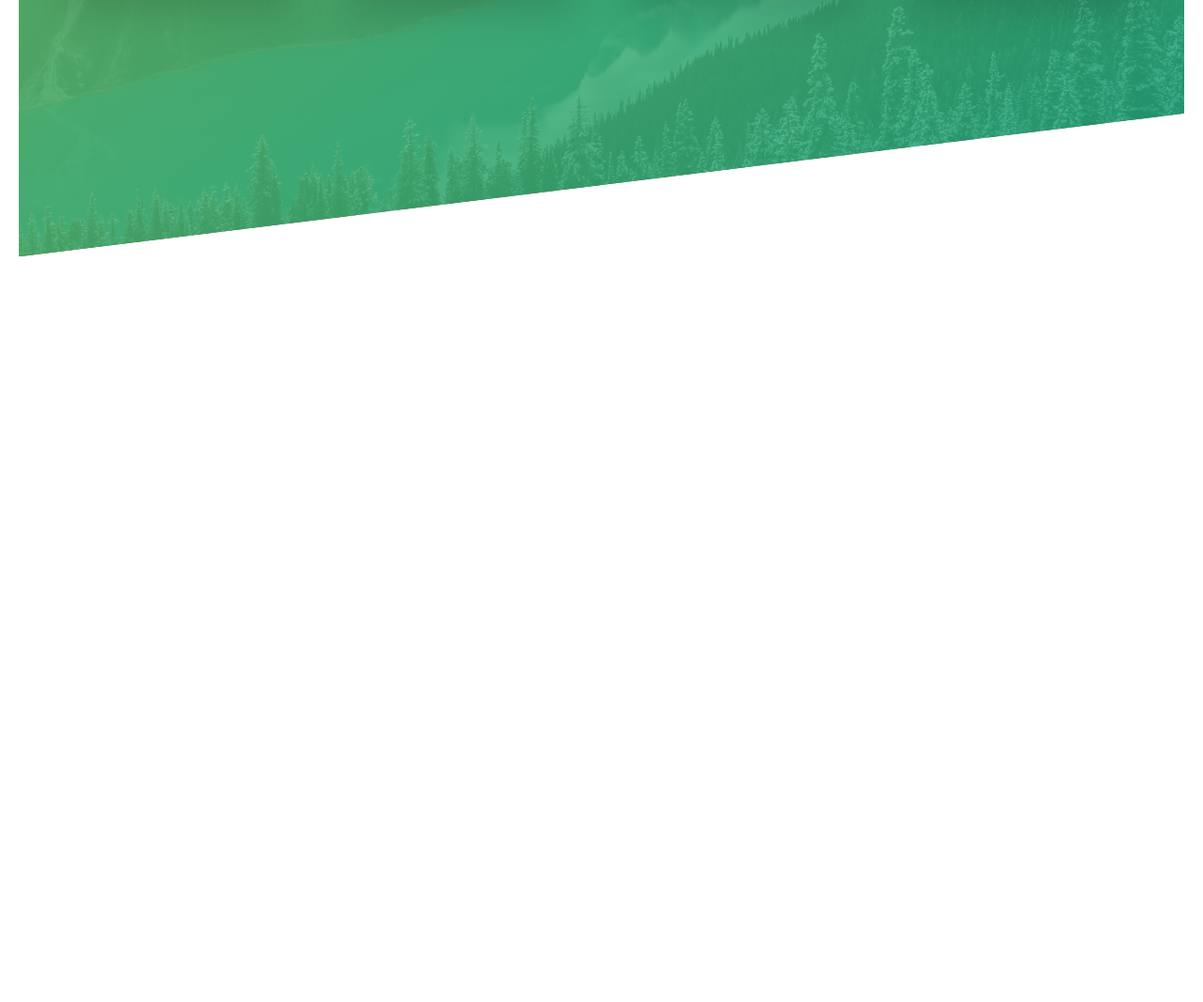
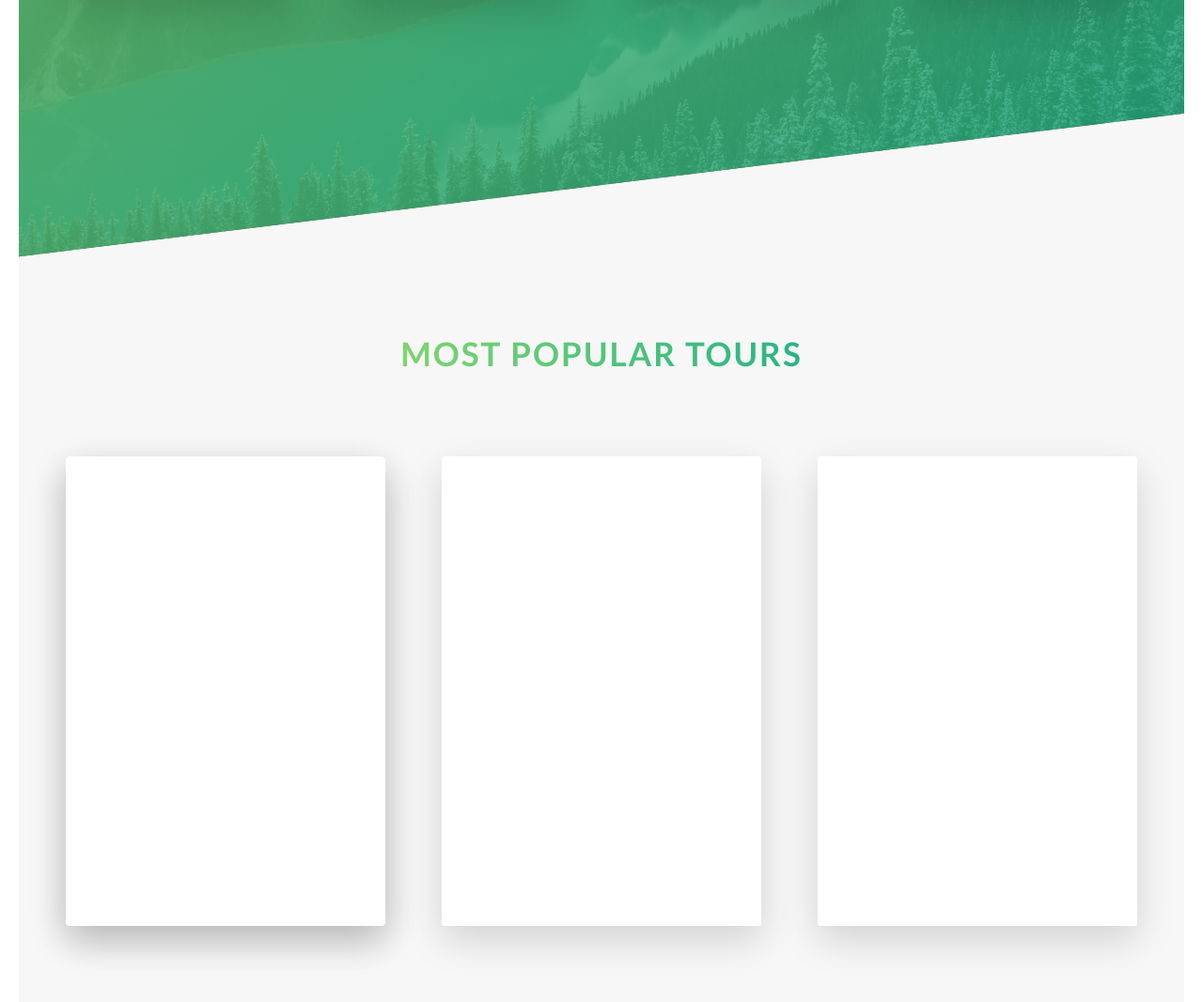
Before and after one commit to alexandersels/advanced-css-training, a website: page Natours/index.html in a window 1280 px wide. Shown: the part 2162-3229 px from the top of the page at 94% size. Before the commit the page ends 2435 px from the top, so only its background shows below. Drawn offline with Linux system fonts and the light colour scheme.

Commit message:
feature: First card support !

```diff
--- a/Natours/index.html
+++ b/Natours/index.html
@@ -123,6 +123,49 @@
                     </div>
                 </div>
             </section>
+
+            <div class="section section-tours">
+                <div class="u-center-text u-margin-bottom-large">
+                    <h2 class="heading-secondary">
+                        Most popular tours
+                    </h2>
+                </div>
+
+                <div class="row">
+                    <div class="col-1-of-3">
+                        <div class="card">
+                            <div class="card__side card__side--back-1">
+                                BACK
+                            </div>
+                            <div class="card__side card__side--front">
+                                FRONT
+                            </div>
+                        </div>
+
+                    </div>
+                    <div class="col-1-of-3">
+                        <div class="card">
+                            <div class="card__side card__side--front">
+                                TEXT
+                            </div>
+                            <div class="card__side card__side--back">
+                                TEXT
+                            </div>
+                        </div>
+                    </div>
+                    <div class="col-1-of-3">
+                        <div class="card">
+                            <div class="card__side card__side--front">
+                                TEXT
+                            </div>
+                            <div class="card__side card__side--back">
+                                TEXT
+                            </div>
+                        </div>
+                    </div>
+                </div>
+
+            </div>
         </main>
 
         <!--        <section class="grid-test">-->
--- a/Natours/sass/abstracts/_variables.scss
+++ b/Natours/sass/abstracts/_variables.scss
@@ -2,6 +2,12 @@
 $color-primary: #55c57a;
 $color-primary-light: #7ed56f;
 $color-primary-dark: #28b485;
+
+$color-secondary-light: #ffb900;
+$color-secondary-dark: #ff7730;
+
+$color-tertiary-light: #2998ff;
+$color-tertiary-dark: #5643fa;
 
 $color-grey-light-1: #f7f7f7;
 
--- /dev/null
+++ b/Natours/sass/components/_card.scss
@@ -0,0 +1,41 @@
+.card {
+  perspective: 150rem;
+  -moz-perspective: 150rem;
+  position: relative;
+  height: 50rem;
+
+  &__side {
+    color: $color-white;
+    font-size: 2rem;
+
+    height: 50rem;
+    transition: all .8s ease;
+    position: absolute;
+    top: 0;
+    left: 0;
+    width: 100%;
+    backface-visibility: hidden;
+    border-radius: 3px;
+    box-shadow: 0 1.5rem 4rem rgba($color-black, .15);
+
+    &--front {
+      background-color: $color-white;
+    }
+
+    &--back {
+      transform: rotateY(180deg);
+
+      &-1 {
+        background-image: linear-gradient(to right bottom, $color-secondary-light, $color-secondary-dark);
+      }
+    }
+  }
+
+  &:hover &__side--front {
+    transform: rotateY(180deg);
+  }
+
+  &:hover &__side--back {
+    transform: rotateY(0deg);
+  }
+}
--- a/Natours/sass/main.scss
+++ b/Natours/sass/main.scss
@@ -15,3 +15,4 @@
 @import "components/button";
 @import "components/composition";
 @import "components/feature-box";
+@import "components/card";
--- a/Natours/sass/pages/_home.scss
+++ b/Natours/sass/pages/_home.scss
@@ -19,5 +19,11 @@
   & > * {
     transform: skewY(7deg);
   }
+}
+
+.section-tours {
+  background-color: $color-grey-light-1;
+  padding: 25rem 0 50rem 0;
+  margin-top: -10rem;
 
 }
```
Also changed, not shown: Natours/css/style.css.
